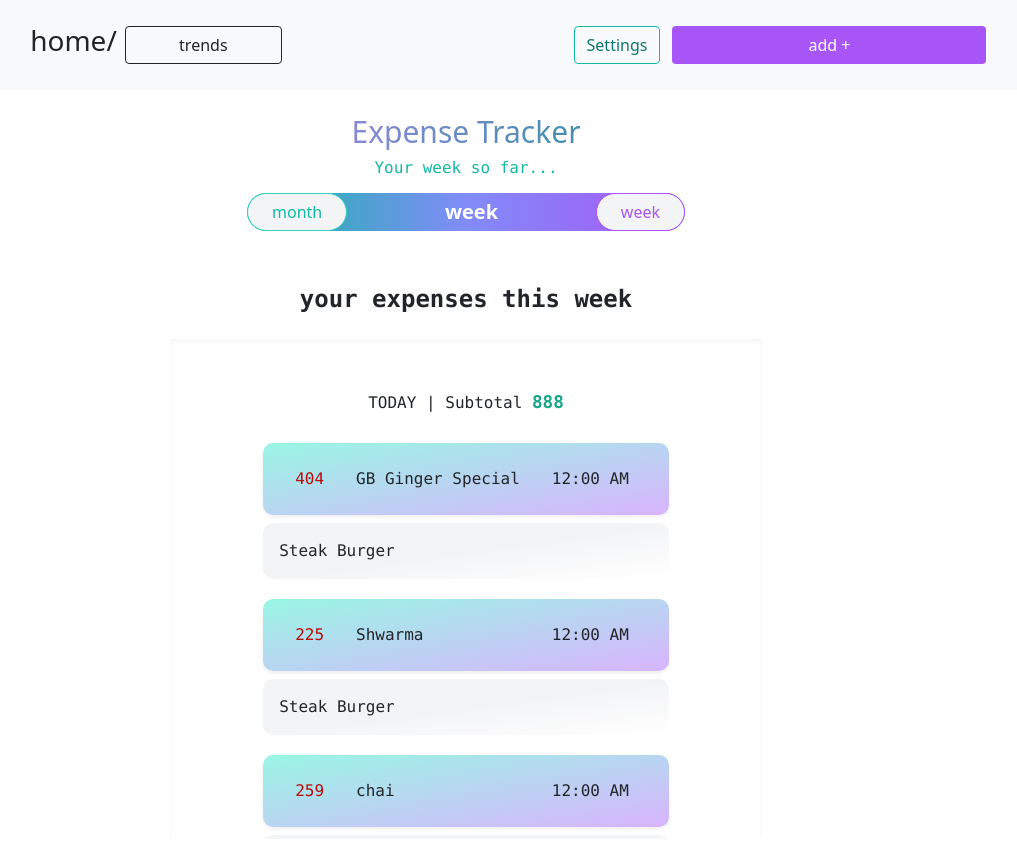
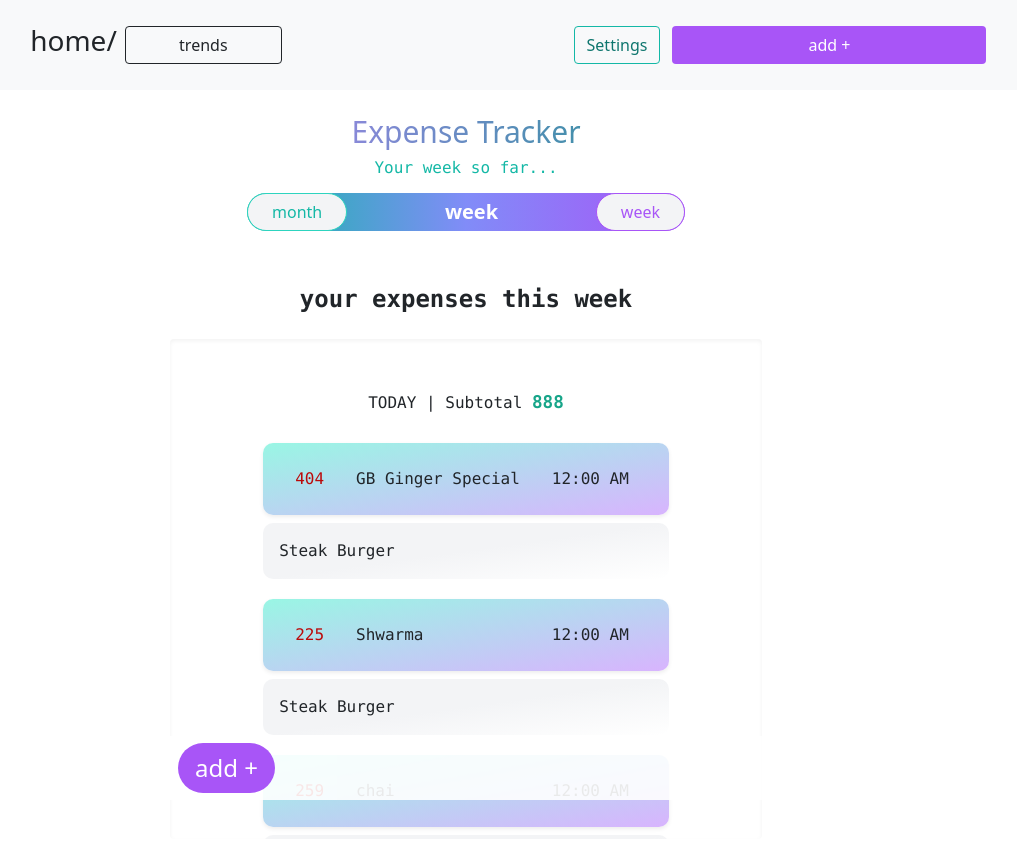
Before and after one commit to ahmadkhudai/next-tracker, a Next.js app: page /Home/HomePage in a window 1280 px wide. Shown: the top 866 px of the page, without its empty margins (174-1191 px from the left). Built offline with nearby package versions, Linux system fonts and the light colour scheme.

Commit message:
footer add button test

```diff
--- a/package.json
+++ b/package.json
@@ -8,19 +8,23 @@
     "lint": "next lint"
   },
   "dependencies": {
+    "@babel/plugin-transform-runtime": "^7.16.5",
     "bootstrap": "^5.1.3",
     "moment": "^2.29.1",
     "next": "12.0.7",
     "react": "17.0.2",
     "react-dom": "17.0.2",
+    "react-speech-recognition": "^3.9.0",
     "recharts": "^2.1.8",
     "uuid": "^8.3.2"
   },
   "devDependencies": {
     "@types/node": "17.0.0",
     "@types/react": "17.0.37",
+    "@types/react-speech-recognition": "^3.6.1",
     "@types/uuid": "^8.3.3",
     "autoprefixer": "^10.4.0",
+    "babel-plugin-transform-runtime": "^6.23.0",
     "eslint": "8.5.0",
     "eslint-config-next": "12.0.7",
     "postcss": "^8.4.5",
--- a/pages/Home/HomePage.tsx
+++ b/pages/Home/HomePage.tsx
@@ -2,7 +2,7 @@
 import React, {useEffect, useState} from 'react';
 import {SettingsObj} from "../../Definitions/SettingsObj";
 import {Expense} from "../../Definitions/Expense";
-import HomeHeader from "../components/HomeHeader";
+import HomeHeader from "../components/HomeHeader/HomeHeader";
 import {
     baseSettings,
     getCurrentMonthsExpenses,
@@ -17,7 +17,7 @@ import {
 import {dumdumData} from "../api/dummy_data/data";
 import {v4 as uuidv4} from "uuid";
 import {isGreaterThanToday} from "../api/utils/date_utils";
-import {OptionsPanels} from "../api/component_config/Main/OptionsPanels";
+import {OptionPanelLabels, OptionsPanels} from "../api/component_config/Main/OptionsPanels";
 import AK_SettingsPanel from "../Forms/AK_SettingsPanel";
 import AddExpenseForm from "../add_expense/AddExpenseForm";
 import ModalContainer from "../Framer/ModalContainer";
@@ -26,13 +26,10 @@ import DateSortedView from "./_components/DateSortedView";
 import NoData from "../components/_partials/NoData";
 import {HomePanelLabels, HomePanels} from "../api/component_config/HomePanels";
 import CurrentVisual from "../graphs/CurrentVisual";
-import {dateFunctions, getNextViewMode, ViewModes, ViewModesDir} from "../api/component_config/ViewModes";
-import TealButton from "../components/buttons/TealButton";
+import {dateFunctions, ViewModes, ViewModesDir} from "../api/component_config/ViewModes";
 import LabelPurple from "../components/labels/LabelPurple";
 import {Day} from "../../constants/day";
 import Backdrop from "../Framer/Backdrop";
-import moment from "moment";
-import PurpleButton from "../components/buttons/PurpleButton";
 import OutlineRoundedButton from "../components/buttons/OutlineRoundedButton";
 
 type Props = {
@@ -74,7 +71,7 @@ export function HomePage({switchWindow}: Props) {
     function addNewExpense(newExpense: Expense) {
         let tempObj: Expense = {...newExpense};
         tempObj["id"] = uuidv4();
-        if((tempObj.date).toString().includes("Invalid Date")){
+        if ((tempObj.date).toString().includes("Invalid Date")) {
             openPanel(OptionsPanels.err);
             return;
         }
@@ -113,7 +110,6 @@ export function HomePage({switchWindow}: Props) {
     const [nextViewMode, setNextViewMode] = useState(1);
 
 
-
     function openPanel(panel: OptionsPanels) {
         if (currentlyOpenPanel === panel) {
             setCurrentlyOpenPanel(OptionsPanels.none);
@@ -137,76 +133,74 @@ export function HomePage({switchWindow}: Props) {
     //react to change
     useEffect(() => {
         let stateUpdated = false;
-        let tempgraphAbleExpenses:any = [];
-        let tempcurrentExpenses:any = [];
-        if(expenses.length>=1){
-        if(viewMode===ViewModes.today){
+        let tempgraphAbleExpenses: any = [];
+        let tempcurrentExpenses: any = [];
+        if (expenses.length >= 1) {
+            if (viewMode === ViewModes.today) {
                 tempcurrentExpenses = getRenderableTODAYsExpenses(getSortedExpenses(expenses));
                 tempgraphAbleExpenses = getTodaysExpenses(getSortedExpenses(expenses));
 
                 stateUpdated = true;
             }
-        if(viewMode===ViewModes.month){
+            if (viewMode === ViewModes.month) {
                 tempcurrentExpenses = getRenderableCurrentMONTHsExpenses(getSortedExpenses(expenses));
                 tempgraphAbleExpenses = getCurrentMonthsExpenses(getSortedExpenses(expenses));
 
                 stateUpdated = true;
 
             }
-        if(viewMode===ViewModes.week){
+            if (viewMode === ViewModes.week) {
                 tempcurrentExpenses = getRenderableCurrentWeeksExpenses(getSortedExpenses(expenses));
                 tempgraphAbleExpenses = getCurrentWeeksExpenses(getSortedExpenses(expenses));
                 stateUpdated = true;
             }
-        if(stateUpdated){
+            if (stateUpdated) {
                 setCurrentExpenses(tempcurrentExpenses);
                 setGraphAbleExpenses(tempgraphAbleExpenses);
-            if(tempcurrentExpenses.length==0){
+                if (tempcurrentExpenses.length == 0) {
                     openHomePanel(HomePanels.none);
-            }else if(tempgraphAbleExpenses.length>1){
-                if(currentHomePanel===HomePanels.none) {
+                } else if (tempgraphAbleExpenses.length > 1) {
+                    if (currentHomePanel === HomePanels.none) {
                         openHomePanel(HomePanels.Visualize);
                     }
-            }else {
+                } else {
                     openHomePanel(HomePanels.ExpensesPanel);
                 }
             }
 
-        }else {
+        } else {
             setGraphAbleExpenses([]);
             setCurrentExpenses([]);
         }
     }, [expenses, viewMode]);
 
 
-
-
-
-
-    function updateViewMode(param:number = 1) {
+    function updateViewMode(param: number = 1) {
 
         let tempvar = nextViewMode;
-        if(param>1){
-            tempvar = (nextViewMode+1)%3;
+        if (param > 1) {
+            tempvar = (nextViewMode + 1) % 3;
             setNextViewMode(tempvar);
         }
         setViewMode(ViewModesDir[tempvar] as ViewModes);
-        setNextViewMode((tempvar+1)%3);
+        setNextViewMode((tempvar + 1) % 3);
     }
 
-    function getGraphY(viewMode:ViewModes){
-        if(viewMode==ViewModes.today){
+    function getGraphY(viewMode: ViewModes) {
+        if (viewMode == ViewModes.today) {
             return "Hour"
         }
 
         return "Day"
     }
+
     return (
 
-        <div className={"wrapper wrapper_inner scrollable "}> {currentlyOpenPanel=== OptionsPanels.AddExpensePanel &&
+        <div className={"wrapper wrapper_inner scrollable "}> {currentlyOpenPanel === OptionsPanels.AddExpensePanel &&
             <div className={" w-100 flex items-center justify-center flex-column px-3 h-100"}>
 
-                    <AddExpenseForm addNewExpense={addNewExpense} handleClose={()=>openPanel(OptionsPanels.AddExpensePanel)}/>
+                <AddExpenseForm addNewExpense={addNewExpense}
+                                handleClose={() => openPanel(OptionsPanels.AddExpensePanel)}/>
 
             </div>
         }
@@ -225,22 +219,29 @@ export function HomePage({switchWindow}: Props) {
 
                         <div className={"py-4 w-100"}>
                             <div>
-                                <h1 className={"h3 text-center w-auto text-transparent bg-clip-text bg-gradient-to-r from-purple-400 to-teal-600 text-3xl"}>Expense Tracker</h1>
+                                <h1 className={"h3 text-center w-auto text-transparent bg-clip-text bg-gradient-to-r from-purple-400 to-teal-600 text-3xl"}>Expense
+                                    Tracker</h1>
                                 <h3 className={"text-teal-500 text-center font-monospace w-auto "}>Your {viewMode === ViewModes.today ? "day" : viewMode} so
                                     far...</h3>
                             </div>
                             <div className={"flex align-items-center justify-content-center m-2 mt-3"}>
-                                <div className={"ak_slow_transition flex align-items-center justify-end bg-gradient-to-r from-teal-500   via-indigo-400  to-purple-500  px-0   rounded-full w-75 "}>
+                                <div
+                                    className={"ak_slow_transition flex align-items-center justify-end bg-gradient-to-r from-teal-500   via-indigo-400  to-purple-500  px-0   rounded-full w-75 "}>
                                     <div className={" flex align-items-center w-100 justify-content-between"}>
 
 
-                                        <OutlineRoundedButton styleClasses={"   px-4 text-center  border-teal-400 text-teal-500  "}
+                                        <OutlineRoundedButton
+                                            styleClasses={"   px-4 text-center  border-teal-400 text-teal-500  "}
                                             text={ViewModesDir[nextViewMode]} onClick={() => {
                                             updateViewMode()
-                                        }}/><LabelPurple styleClasses={" font-bold text-xl text-white   px-0 text-center   "}
+                                        }}/><LabelPurple
+                                        styleClasses={" font-bold text-xl text-white   px-0 text-center   "}
                                         text={viewMode}/>
-                                        <OutlineRoundedButton onClick={()=>{updateViewMode(2)}} styleClasses={"   px-4 text-center border-purple-500 hover:font-bold  text-purple-500  "}
-                                                     text={ViewModesDir[(nextViewMode+1)%3]}/>
+                                        <OutlineRoundedButton onClick={() => {
+                                            updateViewMode(2)
+                                        }}
+                                                              styleClasses={"   px-4 text-center border-purple-500 hover:font-bold  text-purple-500  "}
+                                                              text={ViewModesDir[(nextViewMode + 1) % 3]}/>
                                     </div>
 
 
@@ -253,7 +254,8 @@ export function HomePage({switchWindow}: Props) {
 
                                     <div className={"h-[55vh] "}>
                                         <CurrentVisual nameOfX={"Money Spent"} nameOfY={getGraphY(viewMode)}
-                                                       expenses={graphAbleExpenses} dateFunction={dateFunctions[viewMode]}/>
+                                                       expenses={graphAbleExpenses}
+                                                       dateFunction={dateFunctions[viewMode]}/>
                                     </div>
                                 </div>
                             }
@@ -264,7 +266,8 @@ export function HomePage({switchWindow}: Props) {
                             <div className={" w-100 h-100"}>
 
                                 <div className={"p-1"}>
-                                    <h1 className={"font-monospace text-2xl  font-bold  py-3 align-items-center flex justify-content-center h5 text-center "}>your expenses
+                                    <h1 className={"font-monospace text-2xl  font-bold  py-3 align-items-center flex justify-content-center h5 text-center "}>your
+                                        expenses
                                         this {viewMode === ViewModes.today ? "day" : viewMode}</h1>
                                     <div
                                         className={"scrollable py-3  shadow-inner  rounded flex justify-content-center align-items-center"}
@@ -286,10 +289,9 @@ export function HomePage({switchWindow}: Props) {
 
                     </div>
                 }
-                {currentHomePanel===HomePanels.none && currentlyOpenPanel!==OptionsPanels.AddExpensePanel &&
+                {currentHomePanel === HomePanels.none && currentlyOpenPanel !== OptionsPanels.AddExpensePanel &&
                     <NoData customMessage={"Nothing to show here."}/>
                 }
-
 
 
                 {currentlyOpenPanel === OptionsPanels.err &&
@@ -299,8 +301,9 @@ export function HomePage({switchWindow}: Props) {
                 }
 
                 {currentlyOpenPanel === OptionsPanels.SettingsPanel &&
-                    <Backdrop onClick={(e:any)=>closeAllPanels(e)}>
-                        <AK_SettingsPanel handleClose={(e:any)=>closeAllPanels(e)} settings={settings} modifySettings={modifySettings}/>
+                    <Backdrop onClick={(e: any) => closeAllPanels(e)}>
+                        <AK_SettingsPanel handleClose={(e: any) => closeAllPanels(e)} settings={settings}
+                                          modifySettings={modifySettings}/>
                     </Backdrop>
                 }
                 {/*{currentlyOpenPanel === OptionsPanels.AddExpensePanel &&*/}
@@ -311,13 +314,21 @@ export function HomePage({switchWindow}: Props) {
 
 
                 <div className={"h-25 py-2 bg-white"}></div>
-                {graphAbleExpenses.length > 1  && currentlyOpenPanel!==OptionsPanels.AddExpensePanel &&
+                {currentlyOpenPanel !== OptionsPanels.AddExpensePanel &&
                     <Header
-                    openSubPanel={openHomePanel}
-                    panels={[{panelLabel: HomePanelLabels.ExpensesPanel, panel: HomePanels.ExpensesPanel},
+                        currentHomePanel={currentHomePanel}
+                        openHomePanelFunc={openHomePanel}
+                        homePanels={graphAbleExpenses.length > 1 ?[{panelLabel: HomePanelLabels.ExpensesPanel, panel: HomePanels.ExpensesPanel},
                             {panelLabel: HomePanelLabels.Visualize, panel: HomePanels.Visualize}
-                    ]
-                    }/>
+                        ] : []
+                        }
+                        optionsPanels={
+                            [{
+                                panelLabel: OptionPanelLabels.AddExpensePanel,
+                                panel: OptionsPanels.AddExpensePanel
+                            }]}
+                        openOptionsPanelFunc={openPanel}
+                    />
                 }
             </div>
 
--- a/pages/api/component_config/Main/OptionsPanels.ts
+++ b/pages/api/component_config/Main/OptionsPanels.ts
@@ -6,4 +6,5 @@ export enum OptionsPanels {
 }
 
 export enum OptionPanelLabels {
+    "AddExpensePanel"="add +"
 }
--- a/pages/components/Header.tsx
+++ b/pages/components/Header.tsx
@@ -1,11 +1,12 @@
 // @flow
 import * as React from 'react';
-import {useRouter} from "next/router";
 import {GraphPanels} from "../api/component_config/graphs/GraphPanels";
 import {OptionPanelLabels, OptionsPanels} from "../api/component_config/Main/OptionsPanels";
 import {HomePanelLabels, HomePanels} from "../api/component_config/HomePanels";
 import TealButton from "./buttons/TealButton";
-
+import PurpleButton from "./buttons/PurpleButton";
+import Image from 'next/image';
+import graphIcon from '../../assets/graph.png';
 
 type Props = {
     /**
@@ -13,28 +14,55 @@ type Props = {
      * #IMPORTANT:
      * it must be able to accept the panels passed
      */
-    openSubPanel:any;
-    panels?:{ panelLabel: OptionPanelLabels|HomePanelLabels, panel: OptionsPanels|HomePanels }[]
+    openHomePanelFunc: any;
+    openOptionsPanelFunc?: any;
+    currentHomePanel?: HomePanels;
+    homePanels?: { panelLabel: HomePanelLabels, panel: HomePanels }[],
+    optionsPanels?: { panelLabel: OptionPanelLabels, panel: OptionsPanels }[]
 };
 type State = {};
 
-export default function Header(props:Props) {
-    const {openSubPanel, panels} = props;
+export default function Header(props: Props) {
+    const {openHomePanelFunc, homePanels, currentHomePanel, optionsPanels, openOptionsPanelFunc} = props;
 
+    // console.log(currentlyOpenPanel);
 
+    let renderedPanels = homePanels?.filter(panel => panel.panel !== currentHomePanel);
 
     return (
 
-            <div id={"ak_footer"} className=" flex justify-content-center py-4  bottom-0  w-100 align-items-center bg-white/90 ">
+        <div id={"ak_footer"}
+             className=" flex justify-content-center py-4  bottom-0  w-100 align-items-center bg-white/90 ">
 
-                <div className={"container flex w-100 justify-content-center align-items-center"}>
-                    {!panels &&
-                        <button className="btn btn-outline-dark bg-white/50 hover:bg-black  mr-3" onClick={()=>{openSubPanel(GraphPanels.grouped)}}>Grouped Expenses</button>
+            <div className={" ak_max_600px container flex w-100 justify-content-between align-items-center"}>
+                {!homePanels &&
+                    <button className="btn btn-outline-dark bg-white/50 hover:bg-black  mr-3" onClick={() => {
+                        openHomePanelFunc(GraphPanels.grouped)
+                    }}>Grouped Expenses</button>
                 }
 
-                    {panels &&
-                        panels.map(panel =>
-                            <TealButton key={panel.panelLabel} styleClasses=" font-bold  mr-3" onClick={()=>{openSubPanel(panel.panel)}} text={panel.panelLabel}/>
+                {renderedPanels &&
+                    renderedPanels?.map(panel =>
+                        <TealButton key={panel.panelLabel} styleClasses=" text-xl rounded-[10px]  mr-3" onClick={() => {
+                            openHomePanelFunc(panel.panel)
+                        }}>
+                            <div className={"flex align-items-center justify-content-between"}>
+                                <p className={"text-xl font-light text-uppercase px-2"}>{panel.panelLabel}</p>
+                                {panel.panel===HomePanels.Visualize &&
+                                    <Image   height={"40%"} width={"40%"} src={graphIcon}/>
+                                }
+
+                            </div>
+                        </TealButton>
+                    )
+                }
+                {optionsPanels &&
+                    optionsPanels?.map(panel =>
+                        <div className={"h-100"} key={panel.panelLabel}>
+                        <PurpleButton   styleClasses=" py-2  p-3 text-2xl font-light rounded-full  right-sm-0 right-10" onClick={() => {
+                            openOptionsPanelFunc(panel.panel)
+                        }} text={panel.panelLabel}/>
+                        </div>
                     )
                 }
 
@@ -43,9 +71,6 @@ export default function Header(props:Props) {
             </div>
 
 
-
-
-
         </div>
     );
 }
--- a/pages/components/HomeHeader.tsx
+++ b/pages/components/HomeHeader/HomeHeader.tsx
@@ -1,8 +1,8 @@
 // @flow
 import * as React from 'react';
 import {useState} from 'react';
-import {OptionsPanels} from "../api/component_config/Main/OptionsPanels";
-import {MainWindows} from "../api/component_config/MainWindows";
+import {OptionsPanels} from "../../api/component_config/Main/OptionsPanels";
+import {MainWindows} from "../../api/component_config/MainWindows";
 
 type Props = {
     openPanel?:any;
--- a/pages/graphs/GraphWindow.tsx
+++ b/pages/graphs/GraphWindow.tsx
@@ -9,7 +9,7 @@ import NoData from "../components/_partials/NoData";
 import {baseSettings, sortfunction} from "../api/utils/expense_utils";
 import {SettingsObj} from "../../Definitions/SettingsObj";
 import {dumdumData} from "../api/dummy_data/data";
-import HomeHeader from "../components/HomeHeader";
+import HomeHeader from "../components/HomeHeader/HomeHeader";
 import {MainWindows} from "../api/component_config/MainWindows";
 
 
@@ -59,7 +59,7 @@ export default function GraphWindow({switchWindow}: Props) {
             {expenses.length == 0 && <NoData/>}
             {expenses.length > 0 &&
                 <div>
-                    <Header openSubPanel={openPanel}/>
+                    <Header openHomePanelFunc={openPanel}/>
 
                         {openedPanel === GraphPanels.grouped &&
                             <div className={"flex align-items-center justify-content-center"}>
```
Also changed, not shown: pages/components/buttons/TealButton.tsx (+4 -3 lines), assets/graph.png (added), 1 other file (tests, documents, lock files or other folders). Lines whose indentation alone changed are shown as unchanged.
